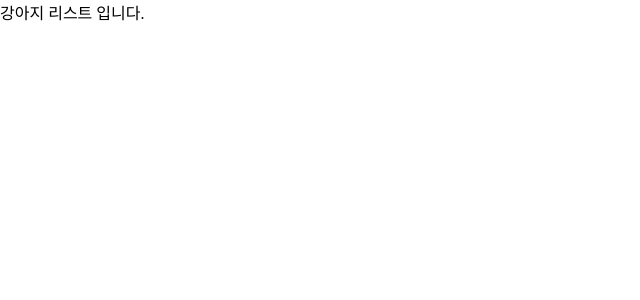
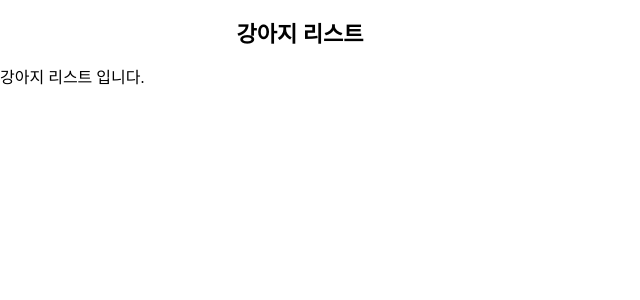
Before and after one commit to guroommeong/react-guroommeong, a React (Create React App) app: page /doglist in a window 1280 px wide. Shown: the top 300 px of the page, without its empty margins (0-640 px from the left). Built offline with nearby package versions, Linux system fonts and the light colour scheme.

Commit message:
feat) 페이지 공통 레이아웃 구현

```diff
--- /dev/null
+++ b/src/components/layout/footer/screen.tsx
@@ -0,0 +1,8 @@
+import { StyledFooter } from "../styled";
+
+export default ({ children }: { children?: React.ReactNode }) => {
+
+    return (
+        <StyledFooter hasChildren={!!children}>{children}</StyledFooter>
+    )
+};
--- /dev/null
+++ b/src/components/layout/header/screen.tsx
@@ -0,0 +1,12 @@
+import { HB1 } from "../../../styled/Typography";
+import { StyledHeader } from "../styled";
+
+export default ({ title }: { title?: React.ReactNode }) => {
+
+    return (
+        // TODO: Back button 추가
+        <StyledHeader hasChildren={!!title}>
+            <HB1>{title}</HB1>
+        </StyledHeader>
+    )
+};
--- /dev/null
+++ b/src/components/layout/main/screen.tsx
@@ -0,0 +1,8 @@
+import { StyledMain } from "../styled";
+
+export default ({ children }: { children: React.ReactNode }) => {
+
+    return (
+        <StyledMain>{children}</StyledMain>
+    )
+};
--- /dev/null
+++ b/src/components/layout/screen.tsx
@@ -0,0 +1,18 @@
+import { StyledContainer as Container } from './styled';
+import Header from './header/screen';
+import Main from './main/screen';
+import Footer from './footer/screen';
+
+export const Layout = ({ children, title, footer }: { children: React.ReactNode, title?: string, footer?: React.ReactNode }) => {
+  return (
+    <Container>
+      <Header title={title} />
+
+      <Main>{children}</Main>
+
+      <Footer>
+        {footer}
+      </Footer>
+    </Container>
+  );
+};
--- /dev/null
+++ b/src/components/layout/styled.ts
@@ -0,0 +1,35 @@
+import styled from 'styled-components';
+
+const StyledContainer = styled.div`
+  display: flex;
+  flex-direction: column;
+  align-items: center;
+  width: 100%;
+  height: 100%;
+  max-width: 600px;
+`;
+
+const StyledHeader = styled.header<{ hasChildren: boolean }>`
+  display: flex;
+  justify-content: center;
+  align-items: center;
+  width: 100%;
+  padding: ${({ hasChildren }) => (hasChildren ? '16px 0' : '0')};
+`;
+
+const StyledMain = styled.main`
+  display: flex;
+  flex-grow: 1;
+  width: 100%;
+  padding: 0 10px;
+`;
+
+const StyledFooter = styled.footer<{ hasChildren: boolean }>`
+  display: flex;
+  justify-content: center;
+  align-items: center;
+  width: 100%;
+  padding: ${({ hasChildren }) => (hasChildren ? '16px 0' : '0')};
+`;
+
+export { StyledContainer, StyledHeader, StyledMain, StyledFooter };
--- a/src/features/dog-list/screen.tsx
+++ b/src/features/dog-list/screen.tsx
@@ -1,10 +1,11 @@
 import React from 'react';
+import { Layout } from '../../components/layout/screen';
 
 const dogList = () => {
   return (
-    <div>
+    <Layout title='강아지 리스트'>
       <p>강아지 리스트 입니다.</p>
-    </div>
+    </Layout>
   );
 };
 
--- a/src/features/home/screen.tsx
+++ b/src/features/home/screen.tsx
@@ -1,10 +1,11 @@
 import React from 'react';
+import { Layout } from '../../components/layout/screen';
 
 const HomeScreen = () => {
   return (
-    <div>
+    <Layout title={'메인'}>
       <p>홈화면 입니다.</p>
-    </div>
+    </Layout>
   );
 };
 
```
